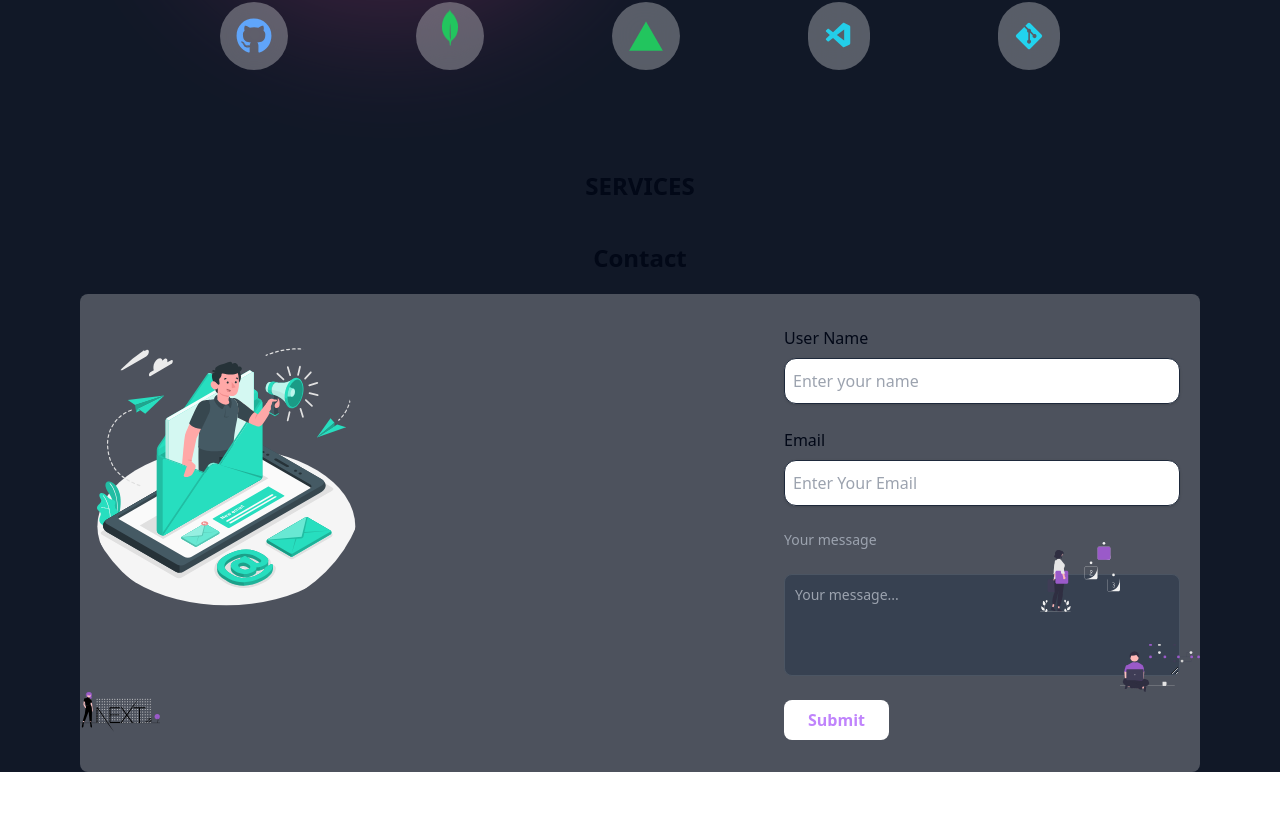
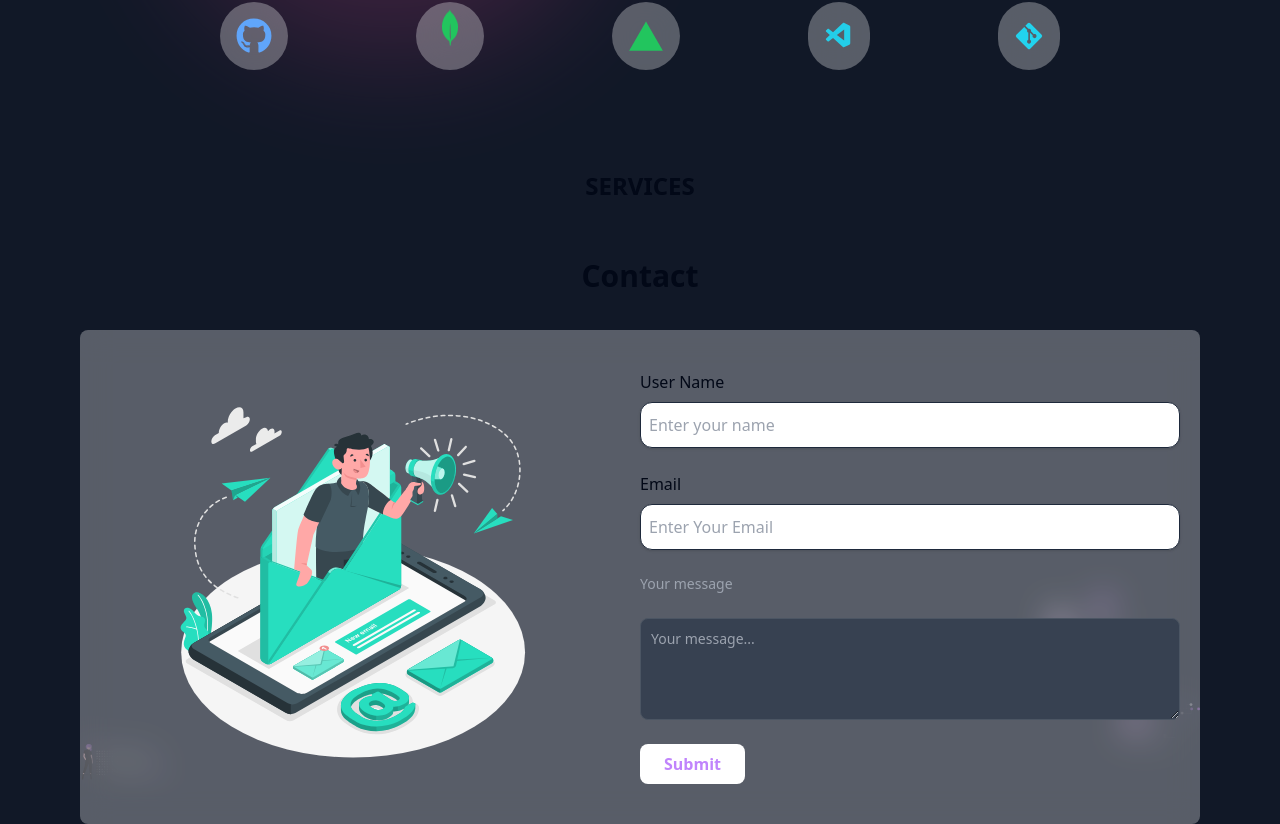
Before and after one commit to Heritagify/My-Portfolio, a Next.js app: page / in a window 1280 px wide. Shown: the part 1492-2316 px from the top of the page. Before the commit the page ends 2264 px from the top, so only its background shows below. Built offline with nearby package versions, Linux system fonts and the light colour scheme.

Commit message:
created the footer component and will be done with it soon

```diff
--- a/app/page.tsx
+++ b/app/page.tsx
@@ -21,6 +21,7 @@ import AboutMe from ".././public/aboutMe.webp";
 import TechStack from ".././components/TechStack";
 import Services from ".././components/Services";
 import Contact from ".././components/Contact";
+import Footer from ".././components/Footer"
 
 
 
@@ -60,11 +61,6 @@ export default function Page() {
                 </span>{" "}
                 crafting elegant and intuitive web experiences.
               </h2>
-              {/* <p className="w-2/4 text-sm my-2 ">
-                With a keen eye for design and a love for coding, I bring ideas to
-                life through clean, efficient code. Explore my portfolio to see
-                how I can help bring your digital vision to reality.
-              </p> */}
               <div className="flex gap-5 py-5">
                 <button className="cursor-pointer p-2 px-7 rounded-lg bg-white text-sm text-teal-600 font-semibold hover:text-emerald-200 shadow-md shadow-teal-600">
                   Download CV
@@ -145,6 +141,7 @@ export default function Page() {
         </div>
         <Services />
         <Contact />
+        <Footer />
       </div>
   </div>
   );
--- a/components/Contact.tsx
+++ b/components/Contact.tsx
@@ -5,15 +5,16 @@ import "../app/globals.css";
 export default function Contact() {
   return (
     <div>
-      <center className="text-2xl font-semibold py-5">Contact</center>
-      <div className="rounded-lg flex backdrop-filter bg-white bg-opacity-25 mx-20 py-8">
-
+      <center className="text-3xl font-semibold py-9">Contact</center>
+      <div className="rounded-lg flex backdrop-blur-lg bg-white/30 bg-opacity-25 mx-20 py-10">
+        <div className="flex justify-center items-center w-1/2">
           <Image
             src={ContactMe}
             alt="Contact me"
-            className="rounded-full w-72 h-72 object-cover"
+            className="w-96 h-96"
           />
-        <div className="flex flex-col items-center justify-center py-5 w-1/2"></div>
+        </div>
+        <div className="flex flex-col items-center justify-center py-5"></div>
         <form className="w-1/2 space-y-6 mx-5">
           <div className="space-y-2">
             <label className="">User Name</label>
--- a/components/Footer.tsx
+++ b/components/Footer.tsx
@@ -0,0 +1,10 @@
+import Image from "next/image";
+import "../app/globals.css";
+
+export default function Footer() {
+  return (
+    <div>
+
+    </div>
+     );
+    }
```
